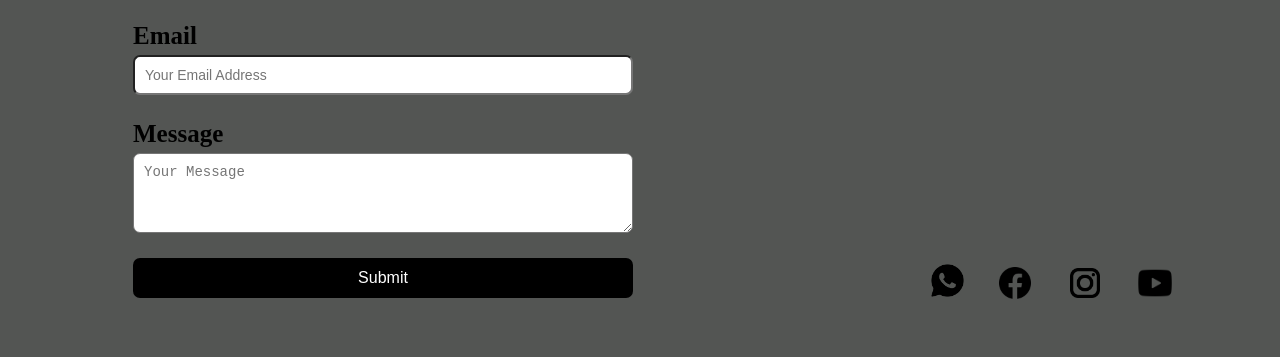
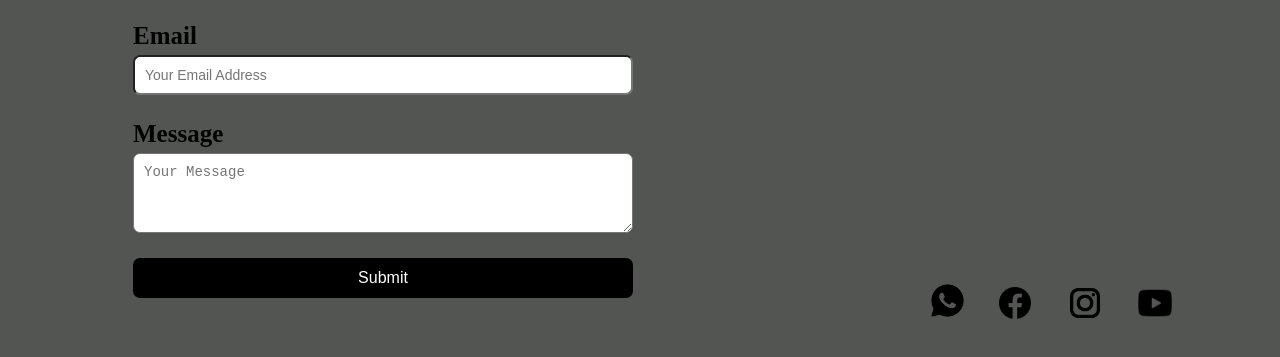
Before and after one commit to akshy49/apss, a plain HTML site: page index.html in a window 1280 px wide. Shown: the part 4926-5283 px from the top of the page. Drawn offline with Linux system fonts and the light colour scheme.

Commit message:
Update style.css

```diff
--- a/style.css
+++ b/style.css
@@ -579,6 +579,7 @@ textarea{
     font-size: 16px;
     border: none;
     cursor: pointer;
+
 }
 .submitBtn:hover{
     background-color: rgb(128, 133, 128);
@@ -594,7 +595,7 @@ textarea{
      list-style: none;
      display: flex;
      justify-content: flex-end;
-     top:-2010px;
+     top:-1990px;
      right: 90px;
      cursor: pointer;
  }
```
